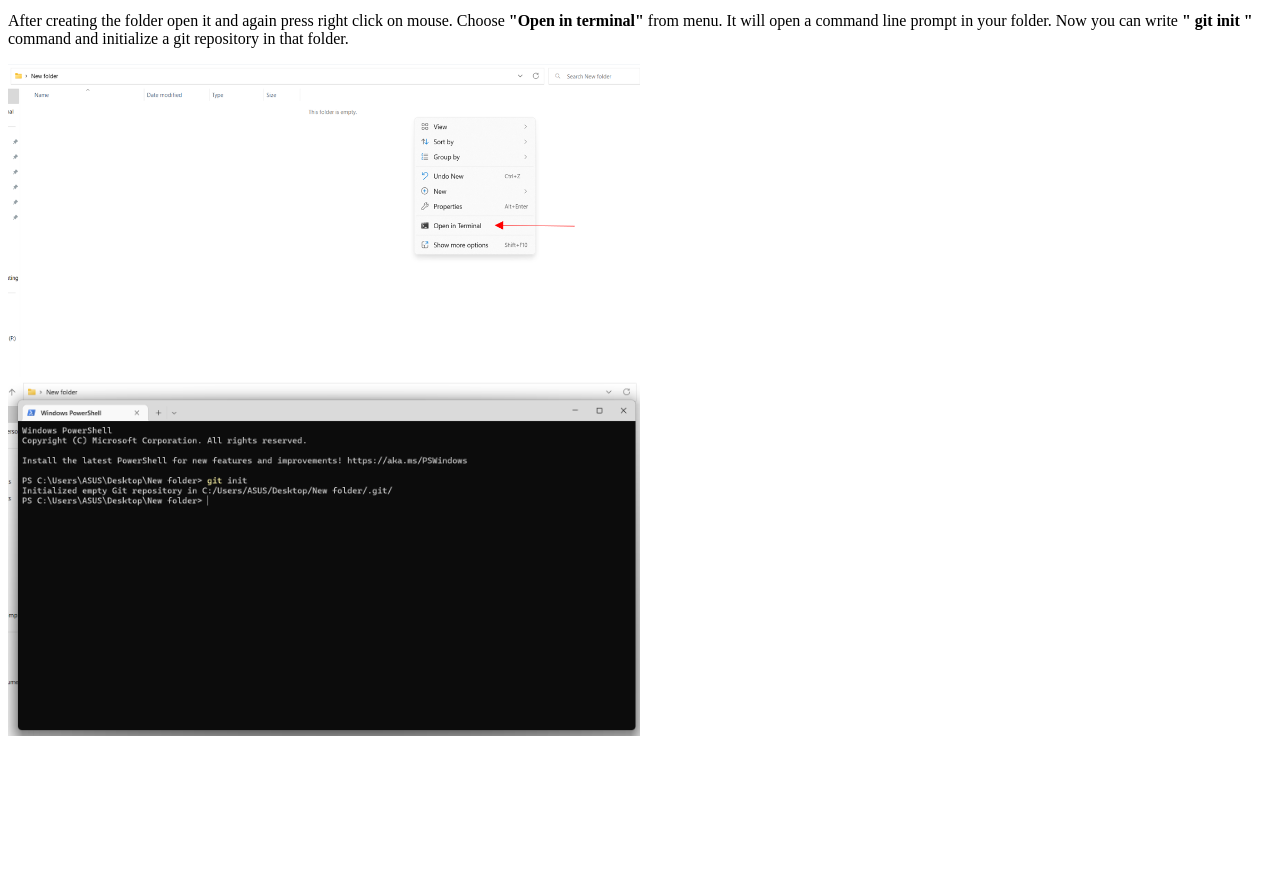
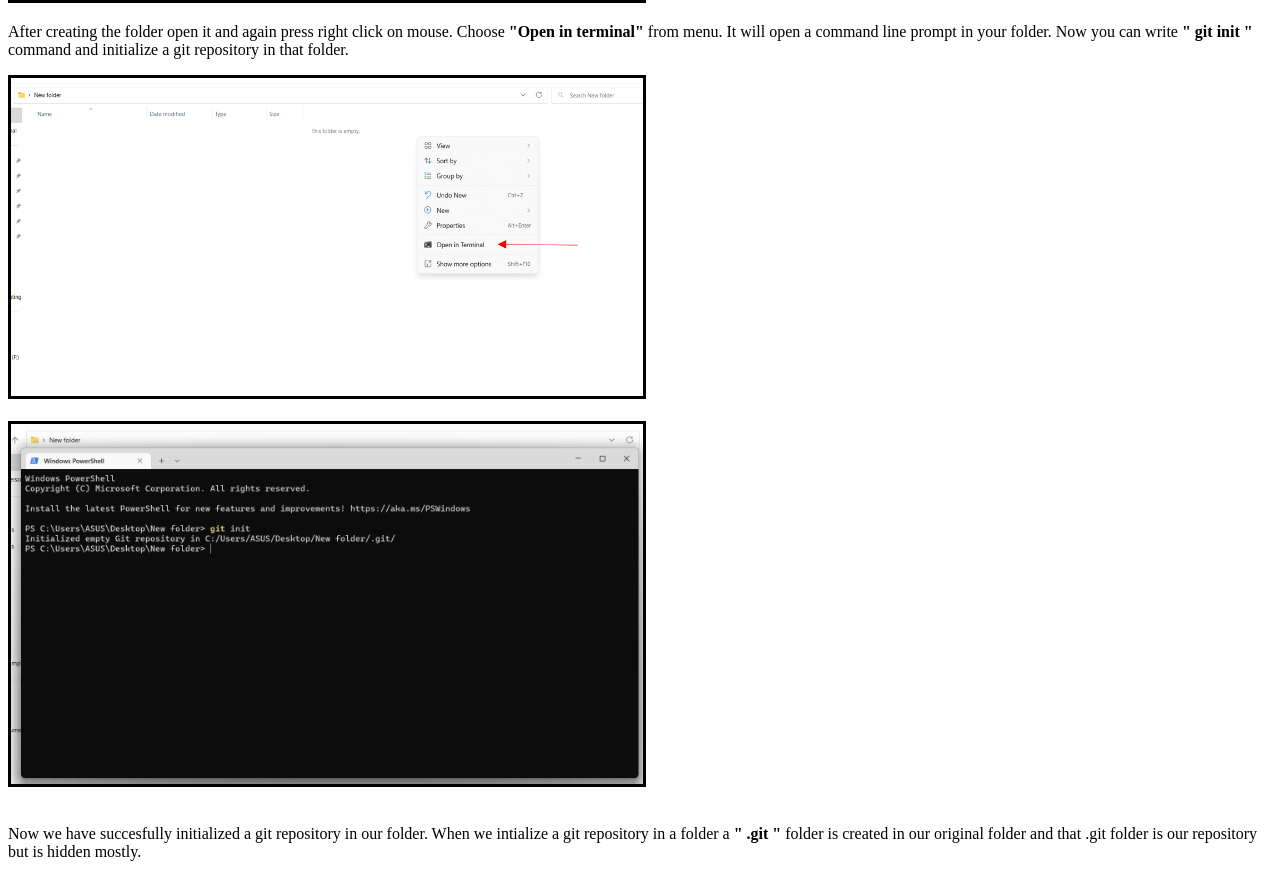
Before and after one commit to Sayyeda-Fatima/Git-Hub-Guide, a plain HTML site: page index.html in a window 1280 px wide. Shown: the part 1161-2038 px from the top of the page. Before the commit the page ends 1909 px from the top, so only its background shows below. Drawn offline with Linux system fonts and the light colour scheme.

Commit message:
git init tutorial complete without styling

```diff
--- a/index.css
+++ b/index.css
@@ -0,0 +1,9 @@
+header{
+    background-color: linear-gradient(to right, rgb(22, 92, 220), rgb(90, 144, 231), rgb(71, 190, 230));
+    text-align: center;
+}
+
+img{
+    padding-top: 5px;
+    border: solid;
+}
--- a/index.html
+++ b/index.html
@@ -5,6 +5,7 @@
     <meta http-equiv="X-UA-Compatible" content="IE=edge">
     <meta name="viewport" content="width=device-width, initial-scale=1.0">
     <title>Guide to Git</title>
+    <link rel="stylesheet" href="index.css">
 </head>
 <body>
     <header>
@@ -39,9 +40,12 @@
 
     <p>After creating the folder open it and again press right click on mouse. Choose <b>"Open in terminal"</b> from menu. It will open a command line prompt in your folder. Now you can write <b>" git init "</b> command and initialize a git repository in that folder.</p>
     <div class="image-container">
-        <img src="resources/open in terminal.png" alt="open in terminal image here" height="30%" width="50%">
-        <img src="resources/git init.png" alt="git init image here" height="30%" width="50%">
+        <img src="resources/open in terminal.png" alt="open in terminal image here" height="50%" width="50%"><br><br>
+        <img src="resources/git init.png" alt="git init image here" height="50%" width="50%">
     </div>
+
+    <br>
+    <p>Now we have succesfully initialized a git repository in our folder. When we intialize a git repository in a folder a <b>" .git "</b> folder is created in our original folder and that .git folder is our repository but is hidden mostly.</p>
 
 </body>
 </html>
```
